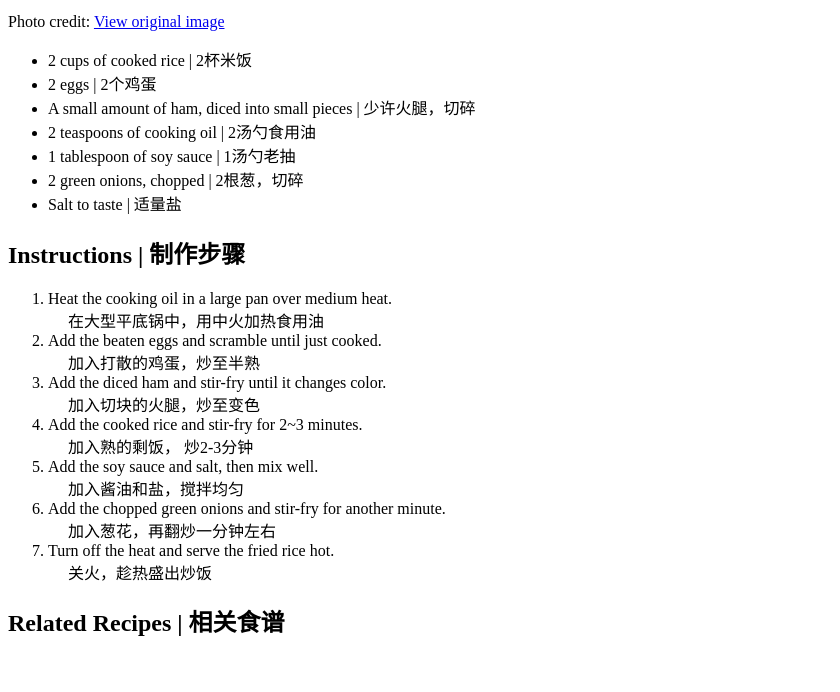
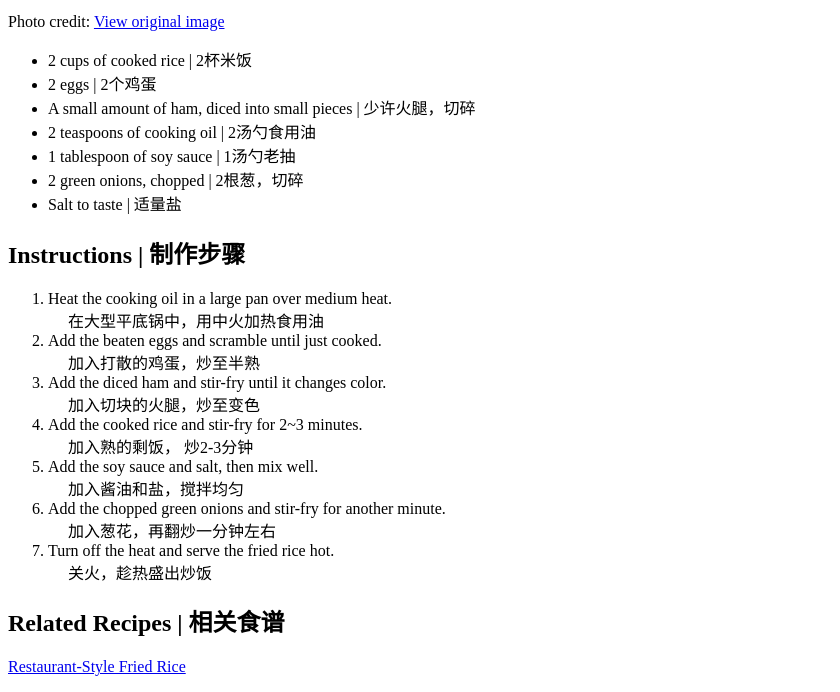
Before and after one commit to xiansheng777/techtonica-assignments, a plain HTML site: page recipe-page/index.html in a window 1280 px wide. Shown: the part 243-935 px from the top of the page, without its empty margins (0-840 px from the left). Before the commit the page ends 901 px from the top, so only its background shows below. Drawn offline with Linux system fonts and the light colour scheme.

Commit message:
Add first related recipe link

```diff
--- a/recipe-page/index.html
+++ b/recipe-page/index.html
@@ -75,6 +75,12 @@
 
     <div class="related-recipes">
         <h2>Related Recipes | <span lang="zh-CN">相关食谱</span></h2>
+
+        <p>
+            <a href="https://therecipecritic.com/easy-fried-rice/">
+                Restaurant-Style Fried Rice
+            </a>
+        </p>
     </div>
 </body>
 </html>
```
